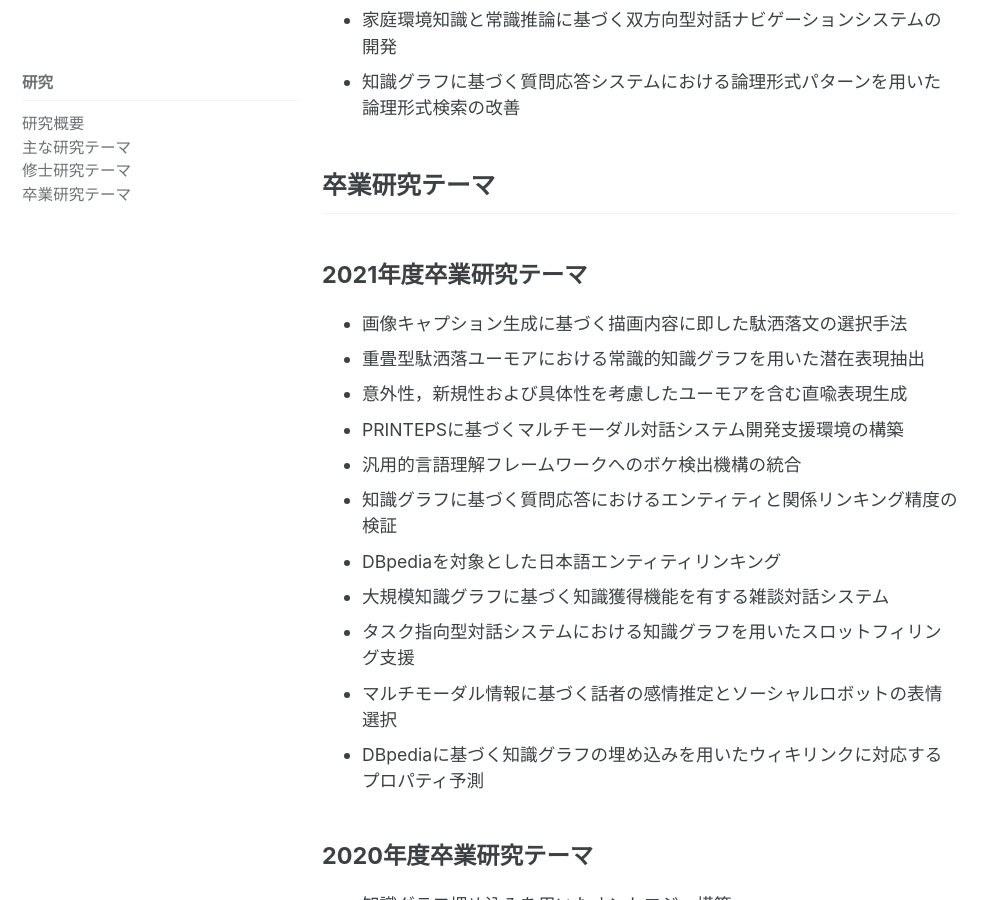
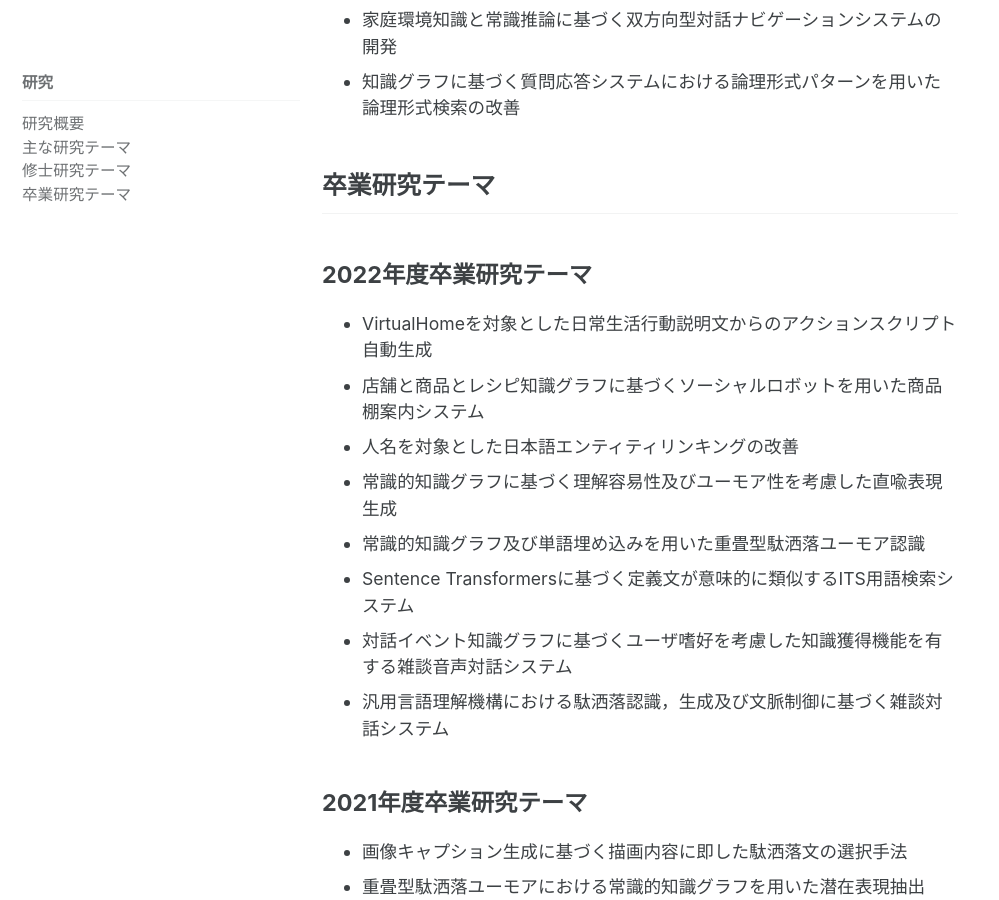
Before and after one commit to ke-lab-it-agu/ke-lab-it-agu.github.io, a Jekyll site: the page built from research.md, in a window 1280 px wide and 900 px high, scrolled down 2158 px. Shown: the whole window, without its empty margins (0-999 px from the left). Built offline with Jekyll 4.4.1, drawn with Linux system fonts in a browser that asks for light colours; cached includes are drawn as plain includes.

Commit message:
update navigation, index, research

```diff
--- a/_data/navigation.yml
+++ b/_data/navigation.yml
@@ -26,8 +26,14 @@ research:
 publications:
   - title: "発表文献"
     children:
+      - title: "受賞"
+        url: /publications/#受賞
+      - title: "書籍"
+        url: /publications/#書籍
       - title: "学術雑誌"
         url: /publications/#学術雑誌
+      - title: "専門誌"
+        url: /publications/#専門誌
       - title: "国際会議・ワークショップ"
         url: /publications/#国際会議ワークショップ
       - title: "研究会・全国大会"
--- a/research.md
+++ b/research.md
@@ -31,6 +31,16 @@ sidebar:
 
 ## 卒業研究テーマ
 
+### 2022年度卒業研究テーマ
+* VirtualHomeを対象とした日常生活行動説明文からのアクションスクリプト自動生成
+* 店舗と商品とレシピ知識グラフに基づくソーシャルロボットを用いた商品棚案内システム
+* 人名を対象とした日本語エンティティリンキングの改善
+* 常識的知識グラフに基づく理解容易性及びユーモア性を考慮した直喩表現生成
+* 常識的知識グラフ及び単語埋め込みを用いた重畳型駄洒落ユーモア認識
+* Sentence Transformersに基づく定義文が意味的に類似するITS用語検索システム
+* 対話イベント知識グラフに基づくユーザ嗜好を考慮した知識獲得機能を有する雑談音声対話システム
+* 汎用言語理解機構における駄洒落認識，生成及び文脈制御に基づく雑談対話システム
+
 ### 2021年度卒業研究テーマ
 * 画像キャプション生成に基づく描画内容に即した駄洒落文の選択手法
 * 重畳型駄洒落ユーモアにおける常識的知識グラフを用いた潜在表現抽出
```
Also changed, not shown: index.md (+4 -3 lines).
